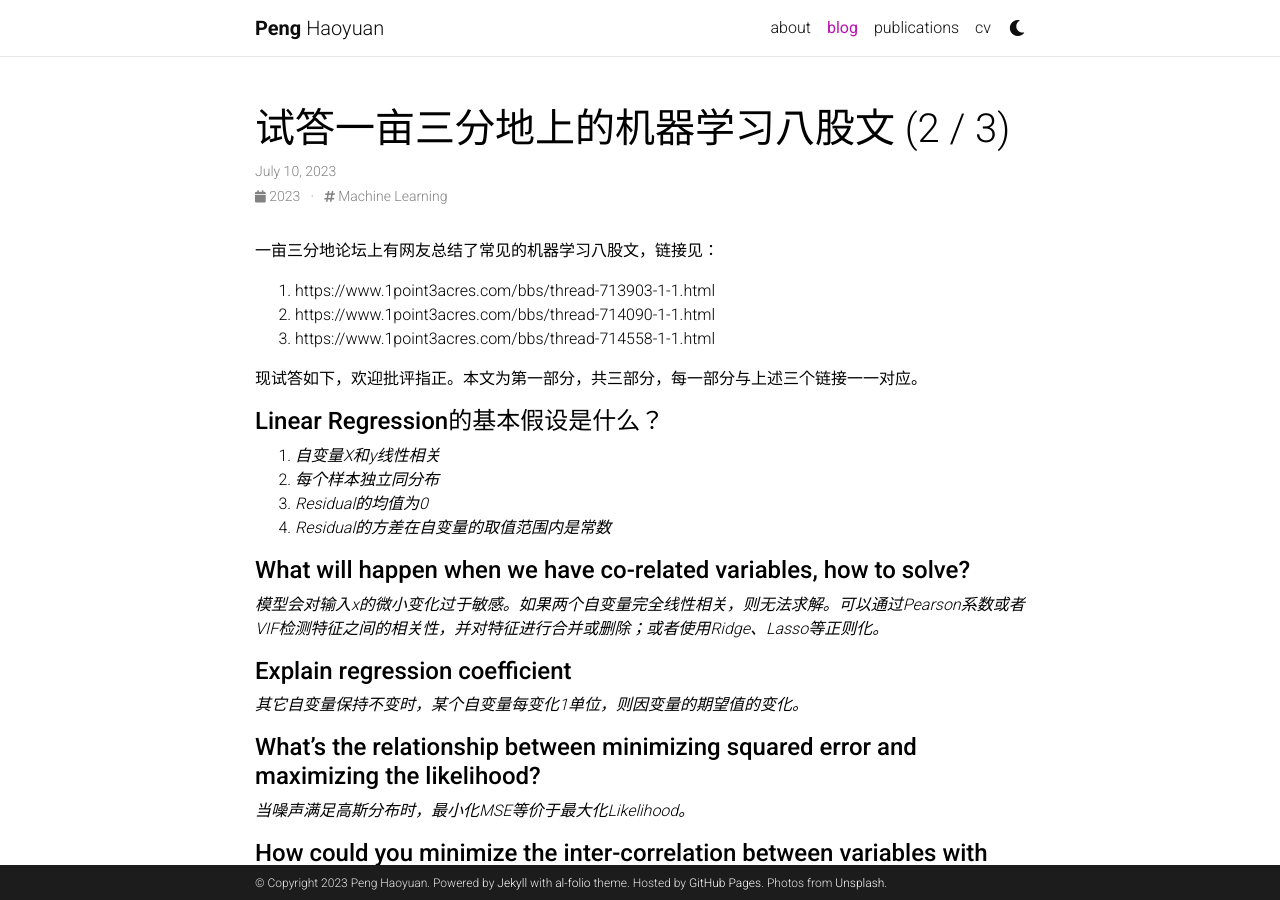
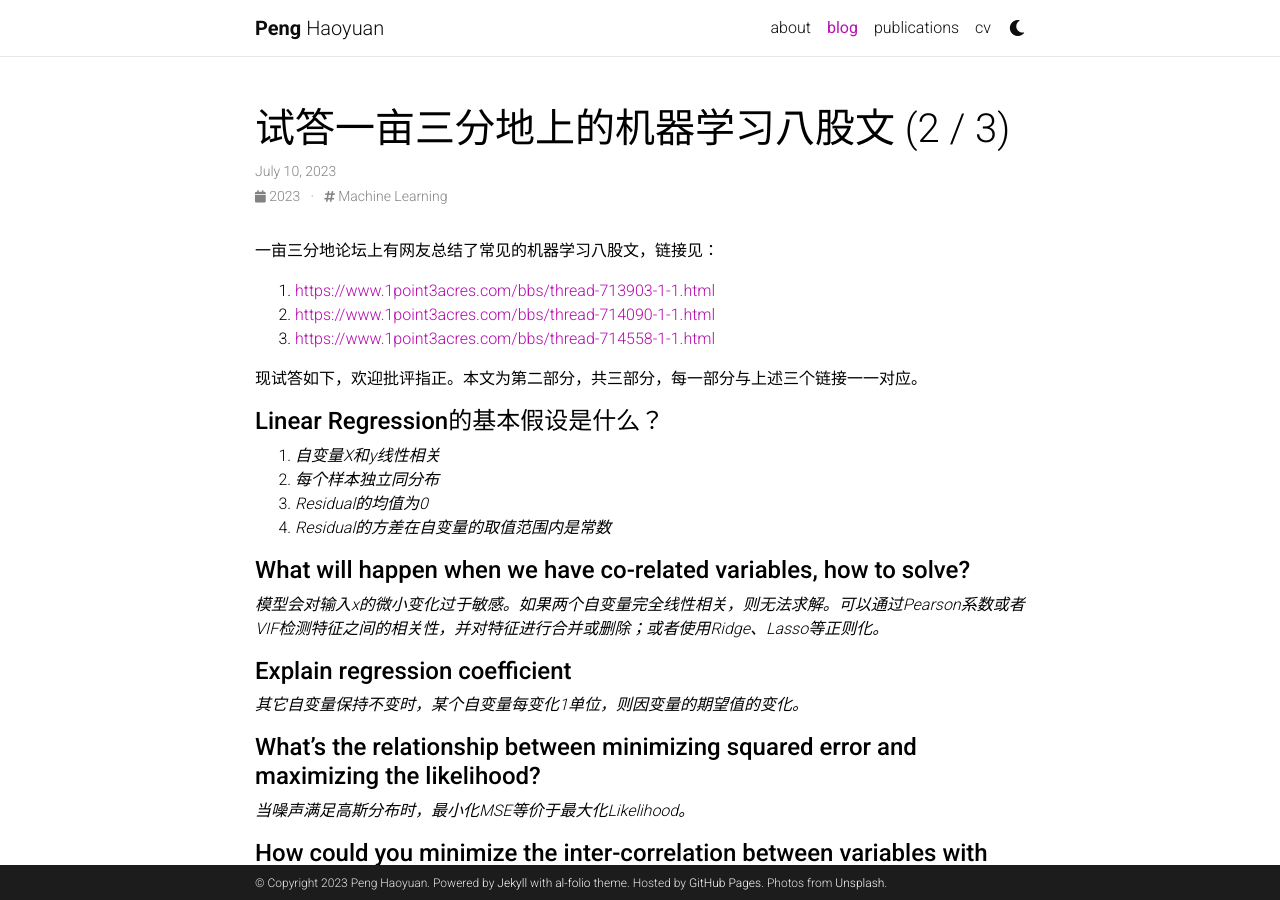
Before and after one commit to HaoyuanPeng/haoyuanpeng.github.io, a Jekyll site: the page built from _posts/2023-07-09-1point3acres_bagu_2_of_3.md, in a window 1280 px wide and 900 px high. Built offline with Jekyll 4.4.1, drawn with Linux system fonts in a browser that asks for light colours; comment, search, counter and statistics services are not loaded; a style sheet for code colours, icons or effects is not loaded.

Commit message:
update blogs

```diff
--- a/_posts/2023-07-09-1point3acres_bagu_2_of_3.md
+++ b/_posts/2023-07-09-1point3acres_bagu_2_of_3.md
@@ -9,11 +9,12 @@ relatedposts: false
 
 一亩三分地论坛上有网友总结了常见的机器学习八股文，链接见：
 
-1. https://www.1point3acres.com/bbs/thread-713903-1-1.html
-2. https://www.1point3acres.com/bbs/thread-714090-1-1.html
-3. https://www.1point3acres.com/bbs/thread-714558-1-1.html
+1. [https://www.1point3acres.com/bbs/thread-713903-1-1.html](https://www.1point3acres.com/bbs/thread-713903-1-1.html)
+2. [https://www.1point3acres.com/bbs/thread-714090-1-1.html](https://www.1point3acres.com/bbs/thread-714090-1-1.html)
+3. [https://www.1point3acres.com/bbs/thread-714558-1-1.html](https://www.1point3acres.com/bbs/thread-714558-1-1.html)
 
-现试答如下，欢迎批评指正。本文为第一部分，共三部分，每一部分与上述三个链接一一对应。
+
+现试答如下，欢迎批评指正。本文为第二部分，共三部分，每一部分与上述三个链接一一对应。
 
 #### **Linear Regression的基本假设是什么？**
 1. _自变量X和y线性相关_
```
Also changed, not shown: _posts/2023-07-02-1point3acres_bagu_1_of_3.md (+4 -4 lines).
